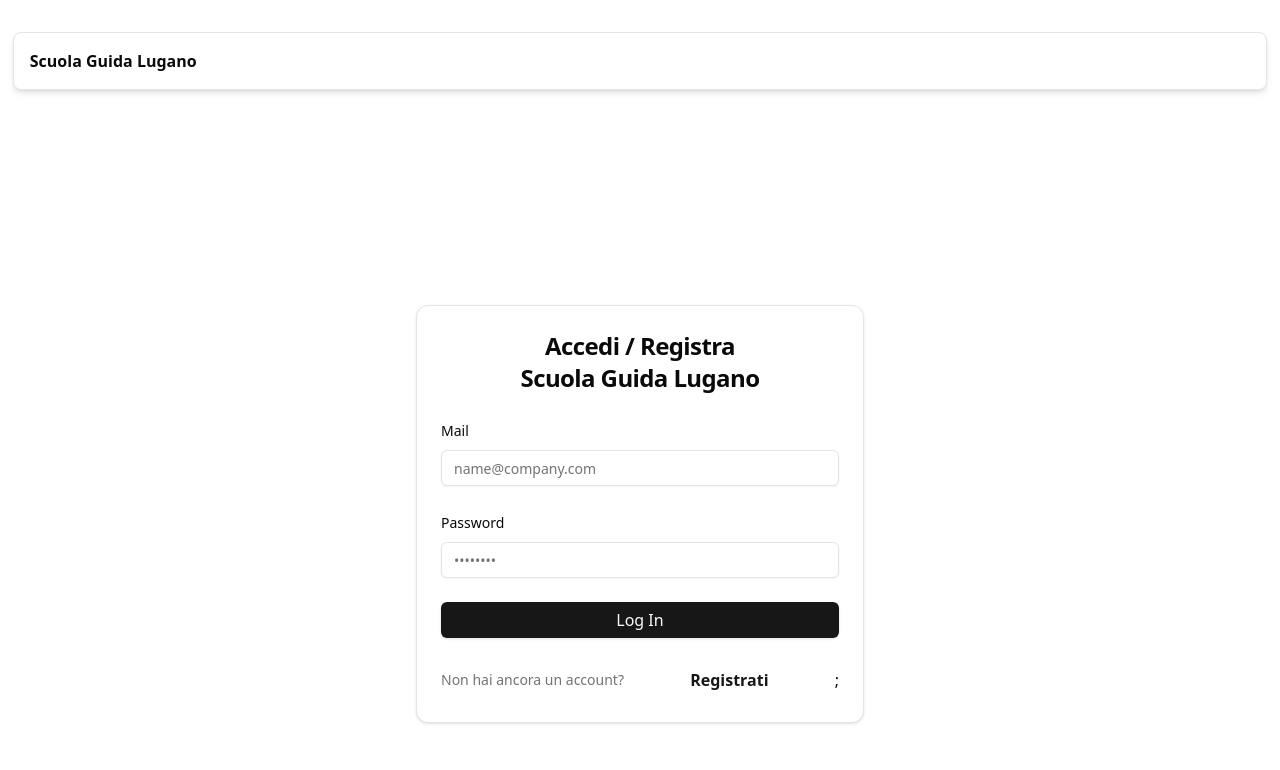
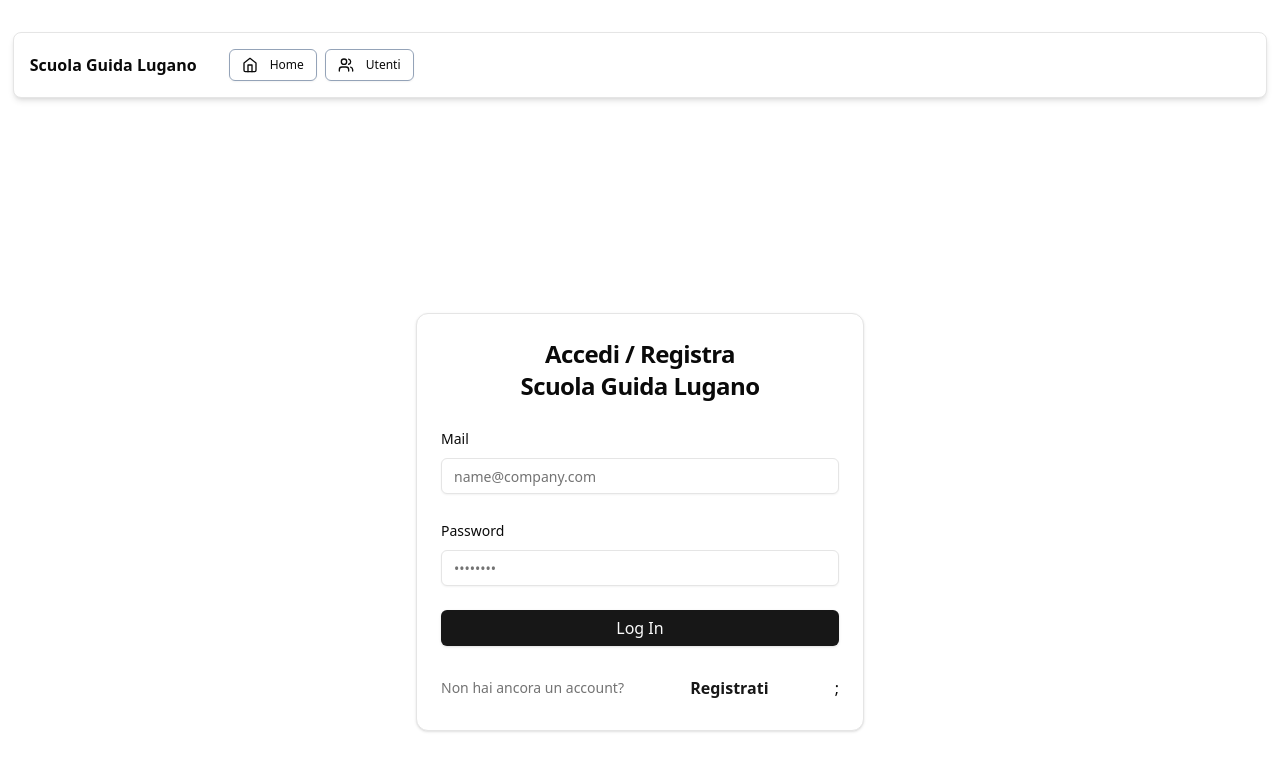
Before and after one commit to alatella87/flysupa, a React (Vite) app: page / in a window 1280 px wide. Shown: the top 770 px of the page. Built offline with nearby package versions, Linux system fonts and the light colour scheme; no server answers.

Commit message:
[fix] remove admin checks

```diff
--- a/src/components/Navbar.tsx
+++ b/src/components/Navbar.tsx
@@ -93,7 +93,6 @@ export default function Navbar() {
             Scuola Guida Lugano
           </Link>
 
-          {isAdmin && (
           <div className="flex items-center gap-2 ml-4">
             <Button
               variant="outline"
@@ -141,7 +140,6 @@ export default function Navbar() {
               Utenti
             </Button>
           </div>
-          )}
         </div>
 
         {user && (
@@ -224,7 +222,6 @@ export default function Navbar() {
                     </Link>
                   </DropdownMenuItem>
 
-                  {isAdmin && (
                   <DropdownMenuItem
                     asChild
                     className="dark:focus:bg-slate-800 dark:text-slate-100">
@@ -233,7 +230,6 @@ export default function Navbar() {
                       <span>Lista utenti</span>
                     </Link>
                   </DropdownMenuItem>
-                  )}
 
                   <DropdownMenuItem
                     asChild
```
Lines whose indentation alone changed are shown as unchanged.
